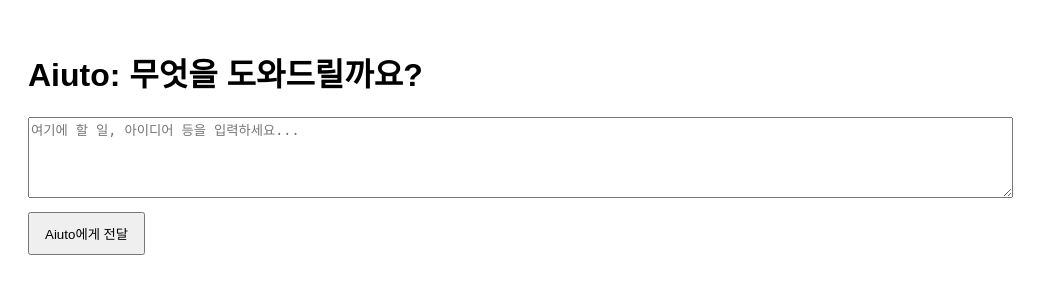
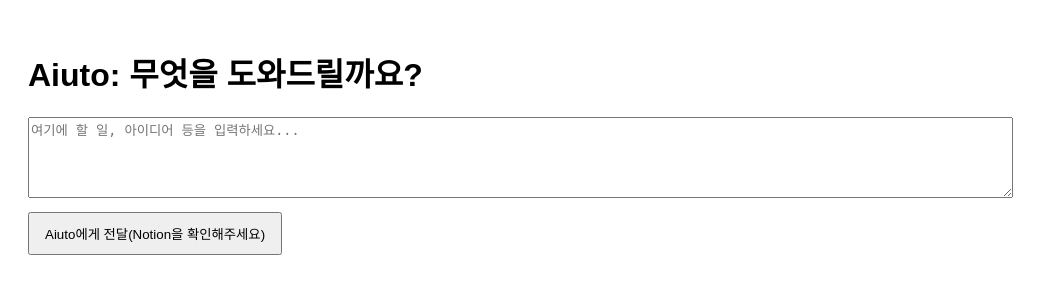
Before and after one commit to hoyonzz/Aiuto, a Django app: page / in a window 1280 px wide. Shown: the top 300 px of the page, without its empty margins (0-1048 px from the left). Run offline with Django 5.2, Linux system fonts and the light colour scheme; parts of the project's set-up code (start-up, migrations or seed data) failed here and were passed over.

Commit message:
CleanUp_코드 정리와 전달하기 버튼 개선

```diff
--- a/apps/api/views.py
+++ b/apps/api/views.py
@@ -2,13 +2,8 @@
 from rest_framework.response import Response
 from rest_framework import status
 from .serializers import TaskInputSerializer, TaskSerializer
-from apps.core.models import Task
 from apps.core.services.task_service import process_and_create_task
-from apps.core.services.notion_service import notion_service
-from apps.core.services.ai_service import ai_service
 # from rest_framework.permissions import BasePermission
-from django.conf import settings
-import datetime
 
 
 
--- a/templates/input_form.html
+++ b/templates/input_form.html
@@ -20,7 +20,7 @@
         {% csrf_token %}
         <textarea name="user_text_input" cols="60" rows="5" placeholder="여기에 할 일, 아이디어 등을 입력하세요..." required></textarea>
         <br>
-        <button type="submit">Aiuto에게 전달</button>
+        <button type="submit">Aiuto에게 전달(Notion을 확인해주세요)</button>
     </form>
 
     {# 처리 결과 메시지 표시 #}
```
